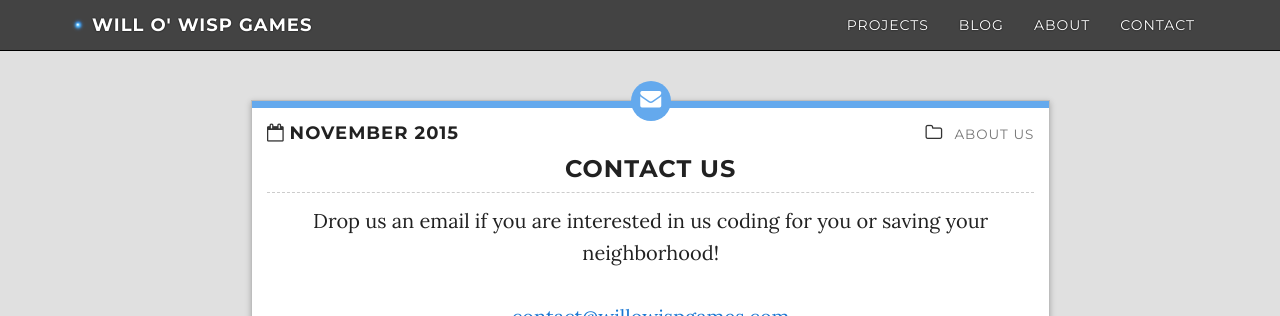
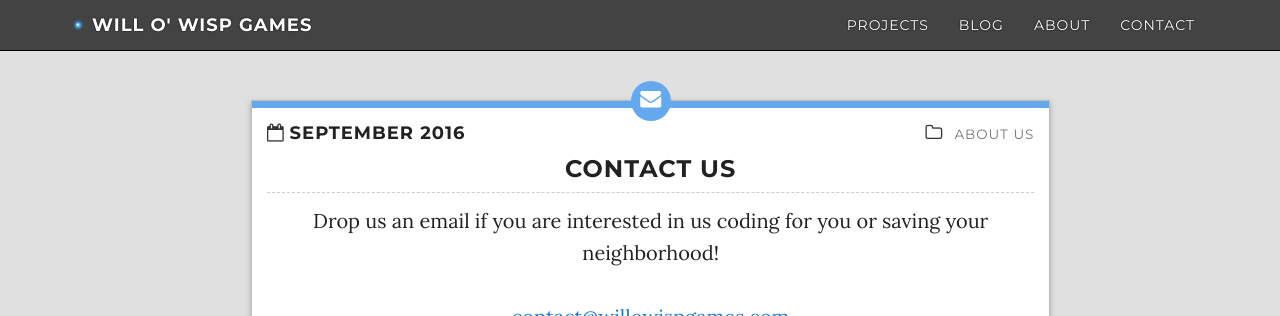
Before and after one commit to WilloWispGames/WilloWispGames.github.io, a Jekyll site: the page built from contact/index.html, in a window 1280 px wide. Shown: the top 316 px of the page. Built offline with Jekyll 4.4.1, drawn with Linux system fonts in a browser that asks for light colours; nearby versions of some CDN libraries.

Commit message:
Update contactPane.html

```diff
--- a/_includes/contactPane.html
+++ b/_includes/contactPane.html
@@ -7,7 +7,7 @@
 			<div class="cat-color"></div>
 			<div class="icon"><i class="fa fa-envelope"></i></div>
 			<div class="header cf">
-				<h4 class="date"><i class="fa fa-calendar-o"></i><strong>November 2015</strong></h4>
+				<h4 class="date"><i class="fa fa-calendar-o"></i><strong>September 2016</strong></h4>
 				<h4 class="cat"><i class="fa fa-folder-o"></i>
 					<small>
     				<a class="category" href="{{site.baseurl}}/about/">
```
